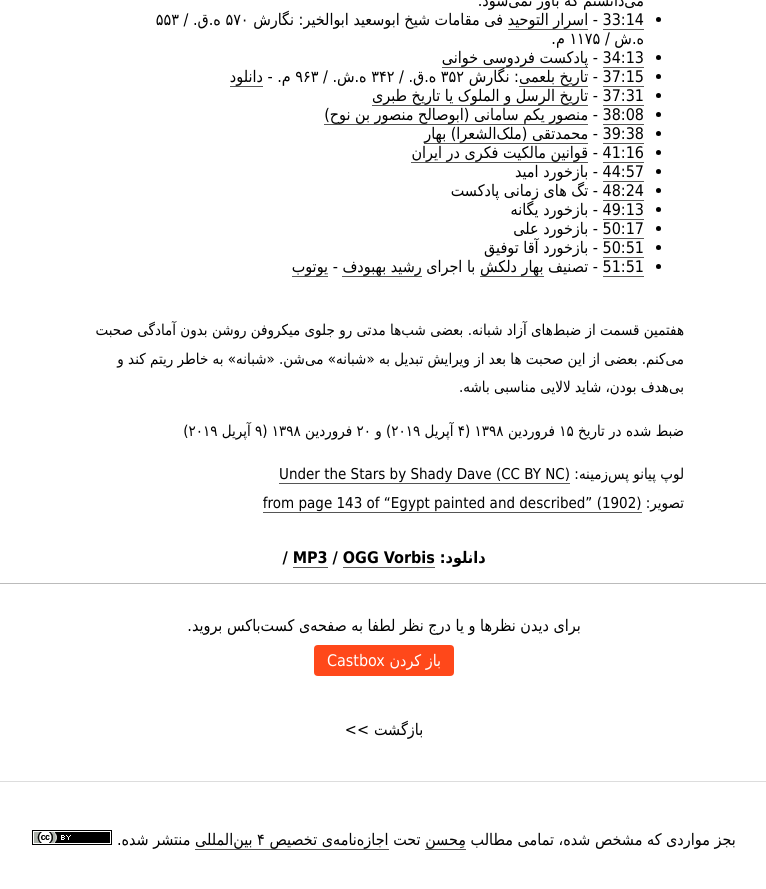
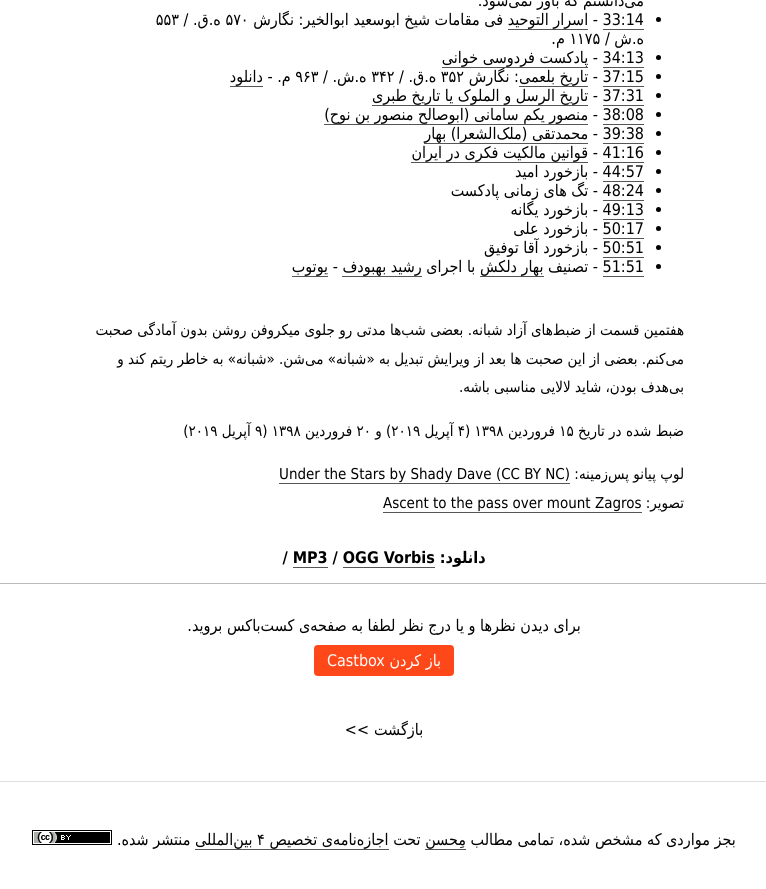
Before and after one commit to mohsend/mehsen.ir, a Jekyll site: the page built from _posts/2019-04-09-shabane-007.md, in a window 1280 px wide and 900 px high, scrolled down 1584 px. Shown: the top 889 px of the window, without its empty margins (256-1022 px from the left). Built offline with Jekyll 4.4.1, drawn with Linux system fonts in a browser that asks for light colours; some web fonts are replaced.

Commit message:
UPDATE podcast artwork

```diff
--- a/_posts/2019-04-09-shabane-007.md
+++ b/_posts/2019-04-09-shabane-007.md
@@ -67,4 +67,4 @@
 ضبط شده در تاریخ ۱۵ فروردین ۱۳۹۸ (۴ آپریل ۲۰۱۹) و ۲۰ فروردین ۱۳۹۸ (۹ آپریل ۲۰۱۹)
 
 لوپ پیانو پس‌زمینه: [Under the Stars by Shady Dave (CC BY NC)](https://freesound.org/people/ShadyDave/sounds/325108/)
-تصویر: [from page 143 of "Egypt painted and described" (1902)](https://www.flickr.com/photos/internetarchivebookimages/14576527678/)
+تصویر: [Ascent to the pass over mount Zagros](https://www.flickr.com/photos/britishlibrary/11221615664/)
```
Also changed, not shown: public/posts/2019-04-09-shabane-007.jpg.
